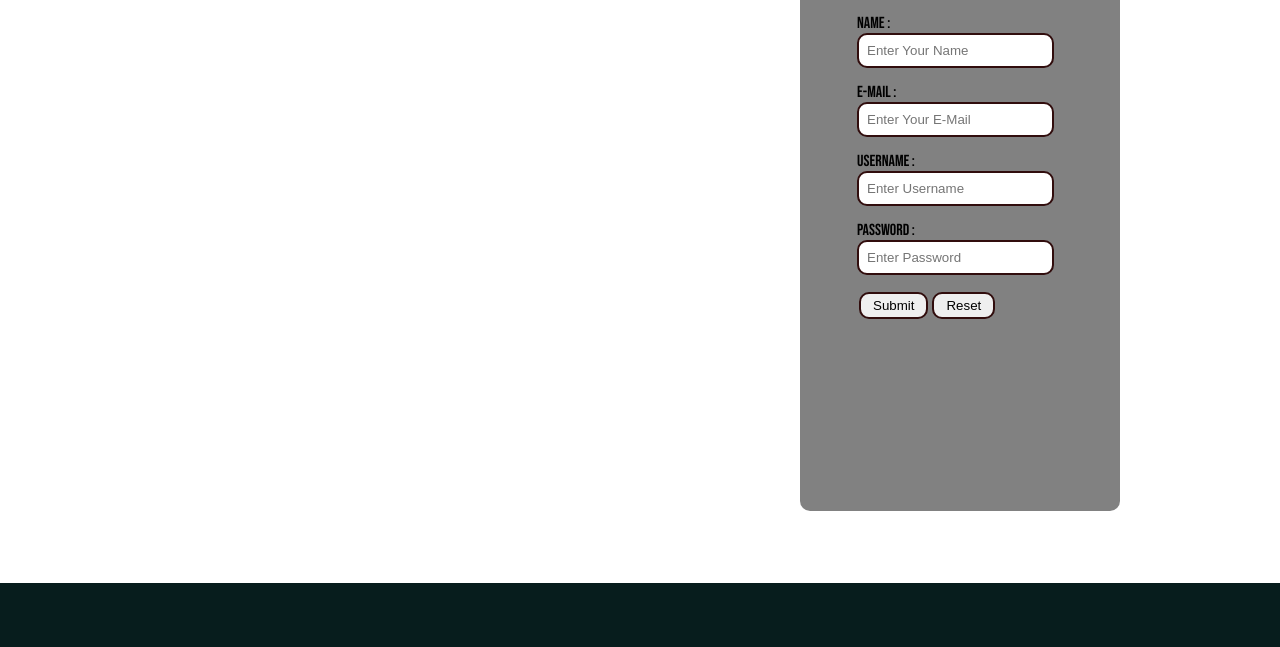
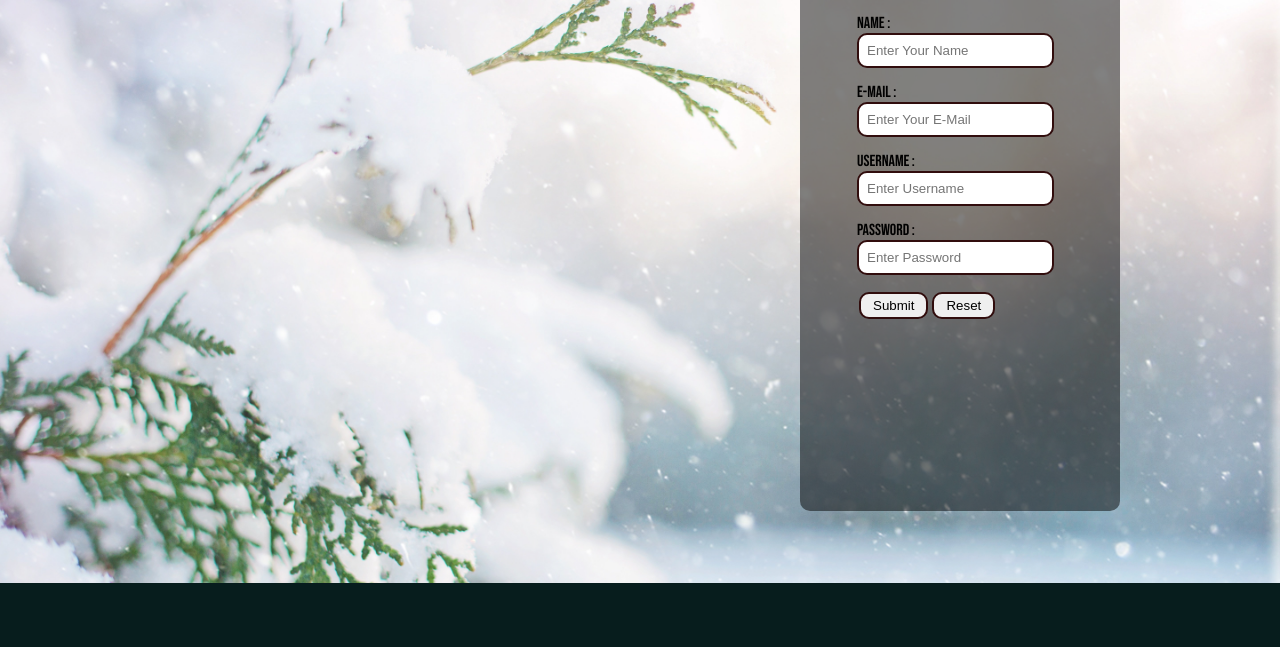
Before and after one commit to adityaunik/Registration-Form, a plain HTML site: page index.html in a window 1280 px wide. Shown: the part 153-800 px from the top of the page. Drawn offline with Linux system fonts and the light colour scheme; the site is published under a folder, as on GitHub Pages, so addresses that start at the root find nothing.

Commit message:
Update style.css

```diff
--- a/style.css
+++ b/style.css
@@ -4,7 +4,7 @@
 }
 
 body{
-    background-image: url("/Image/image1.jpg");
+    background-image: url("./Image/image1.jpg");
 /*     background-color:rgba(0,0,255,0.6); */
     background-size: cover;
 
```
